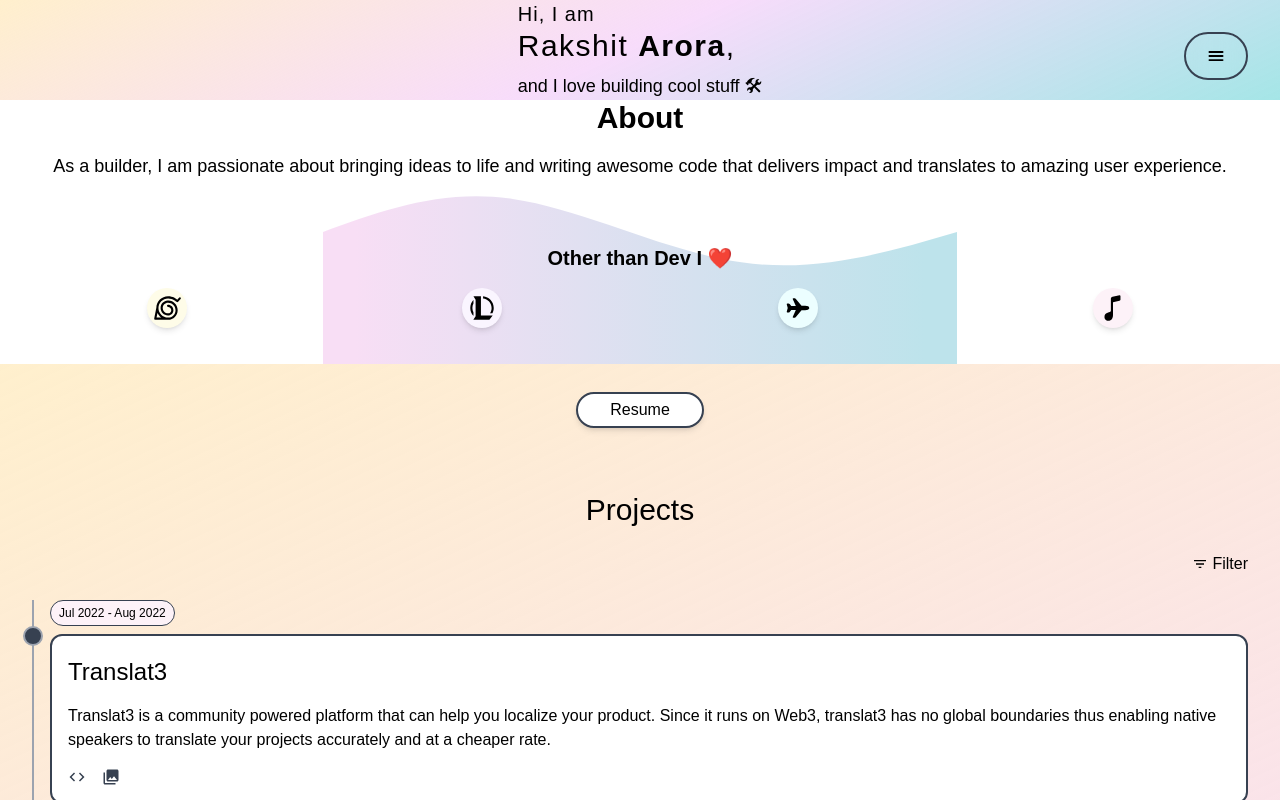
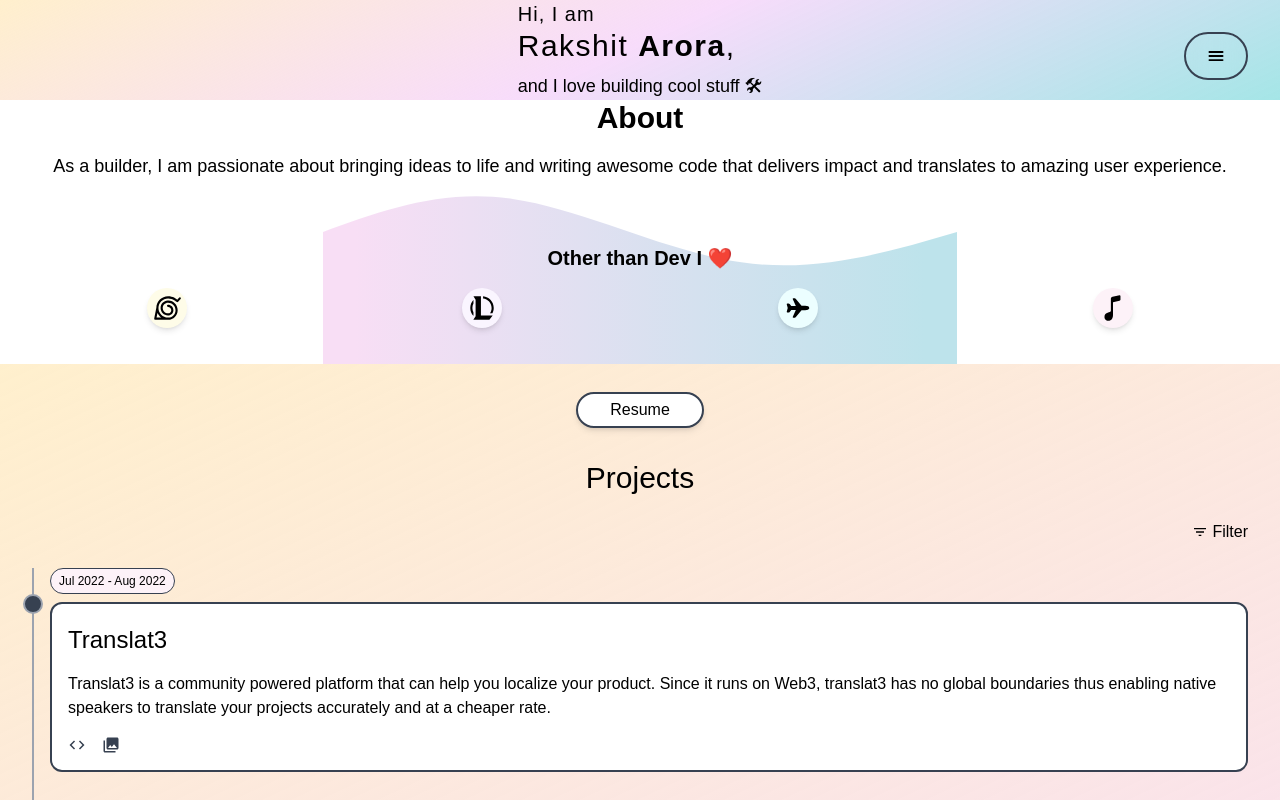
Before and after one commit to rakshit087/rakshit087.github.io, a Next.js app: page / in a window 1280 px wide. Built offline with nearby package versions, Linux system fonts and the light colour scheme; what next-real-viewport would draw is missing.

Commit message:
Reduced padding of Projects

```diff
--- a/src/sections/Projects.tsx
+++ b/src/sections/Projects.tsx
@@ -28,7 +28,7 @@ export const Projects = () => {
   }, [tag]);
 
   return (
-    <section id="projects" className="flex flex-col items-center min-h-screen px-8 pt-32 snap-start snap-always add-bg">
+    <section id="projects" className="flex flex-col items-center min-h-screen px-8 pt-24 snap-start snap-always add-bg">
       <p className="mb-6 text-3xl">Projects</p>
       <FilterButton selectedTag={tag} tags={tags} setTag={setTag} />
       <div className="flex w-full">
```
